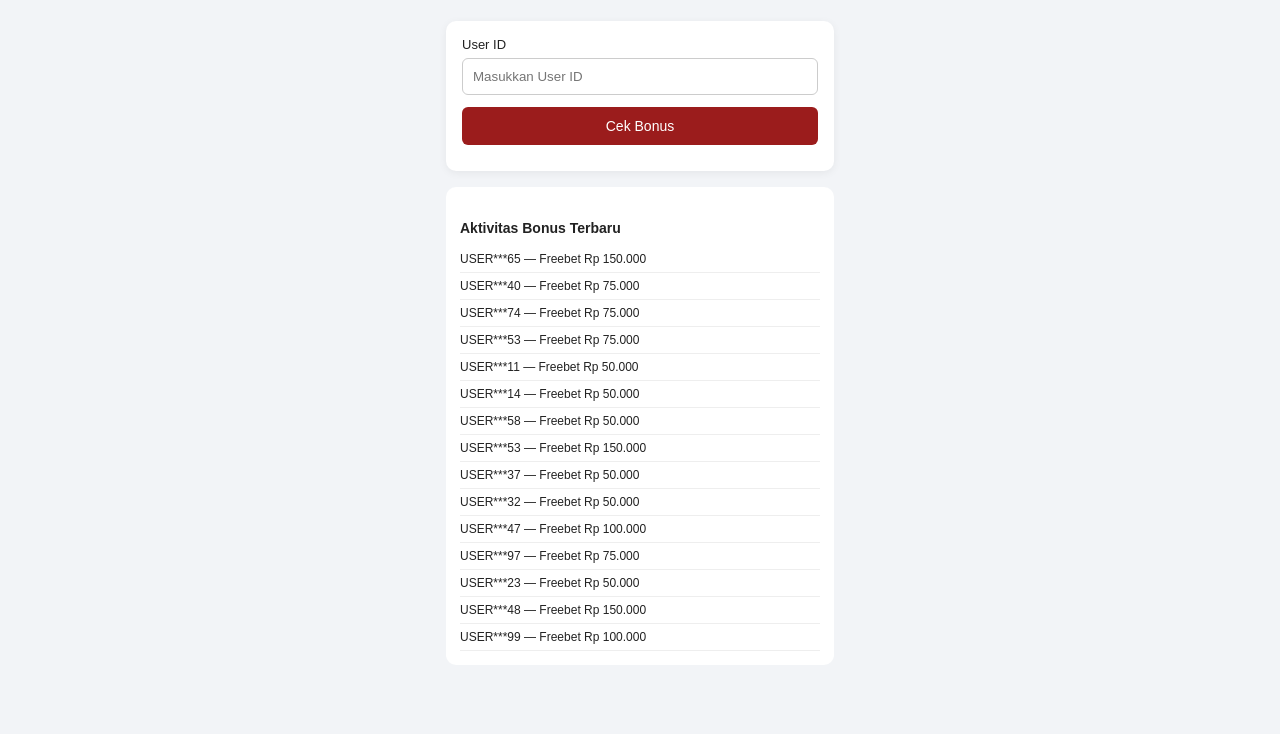
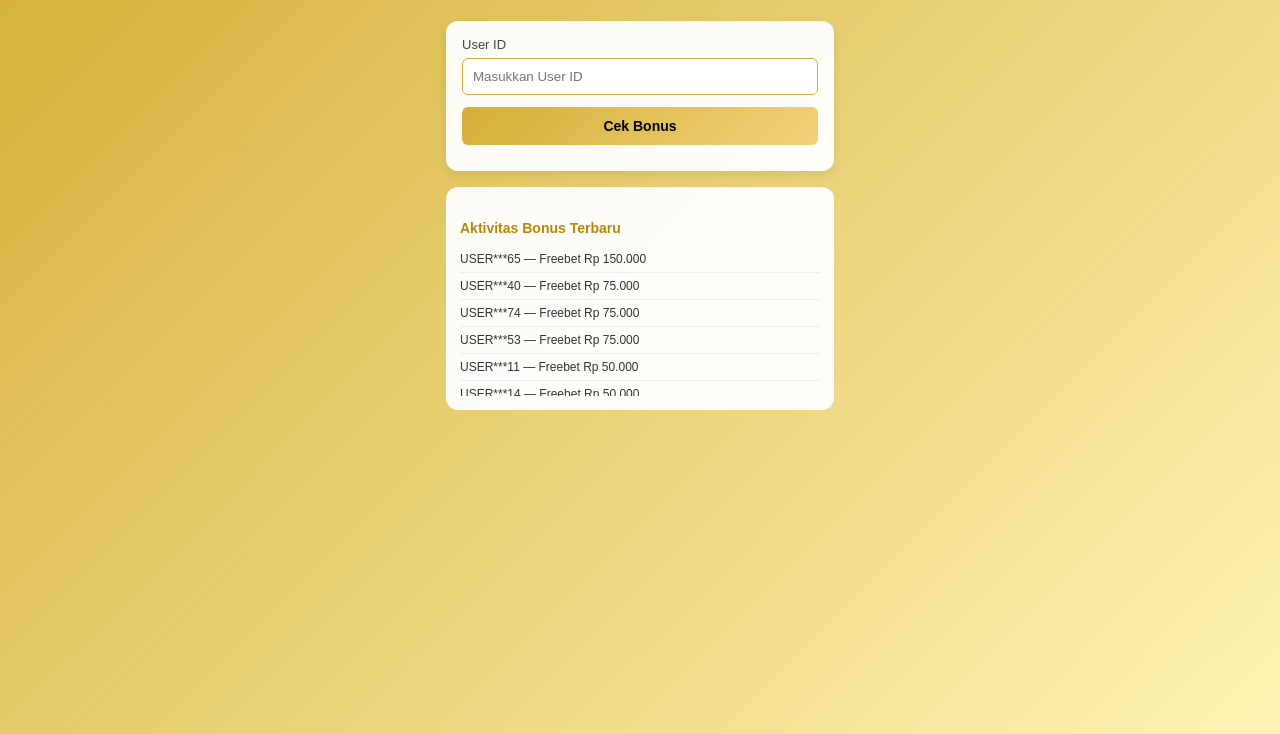
Before and after one commit to colombovercel-source/rinjani4d-freebet-, a plain HTML site: page index.html in a window 1280 px wide. Shown: the part 106-840 px from the top of the page. Drawn offline with Linux system fonts and the light colour scheme.

Commit message:
Update style.css

```diff
--- a/style.css
+++ b/style.css
@@ -5,8 +5,9 @@
 
 body {
   margin: 0;
-  background: #f2f4f7;
-  color: #222;
+  min-height: 100vh;
+  background: linear-gradient(135deg, #d4af37, #fff2b3);
+  color: #ffffff;
 }
 
 .app {
@@ -24,19 +25,21 @@ body {
   margin: 0;
   font-size: 22px;
   letter-spacing: 1px;
+  color: #ffffff;
 }
 
 .header p {
   margin-top: 6px;
   font-size: 13px;
-  color: #666;
+  color: #fff9d6;
 }
 
 .card {
-  background: #fff;
+  background: rgba(255, 255, 255, 0.95);
+  color: #333;
   padding: 16px;
-  border-radius: 10px;
-  box-shadow: 0 2px 8px rgba(0,0,0,0.06);
+  border-radius: 12px;
+  box-shadow: 0 4px 10px rgba(0,0,0,0.08);
   margin-bottom: 16px;
 }
 
@@ -44,13 +47,14 @@ label {
   font-size: 13px;
   margin-bottom: 6px;
   display: block;
+  color: #444;
 }
 
 input {
   width: 100%;
   padding: 10px;
   border-radius: 6px;
-  border: 1px solid #ccc;
+  border: 1px solid #d4af37;
   margin-bottom: 12px;
 }
 
@@ -59,14 +63,15 @@ button {
   padding: 11px;
   border: none;
   border-radius: 6px;
-  background: #9b1c1c;
-  color: #fff;
+  background: linear-gradient(135deg, #d4af37, #f1d27a);
+  color: #000;
   font-size: 14px;
+  font-weight: bold;
   cursor: pointer;
 }
 
 button:hover {
-  background: #7f1616;
+  opacity: 0.9;
 }
 
 #infoMessage {
@@ -81,29 +86,34 @@ button:hover {
 .bonus-amount {
   font-size: 18px;
   font-weight: bold;
+  color: #b8860b;
   margin: 10px 0;
 }
 
 .note {
   font-size: 12px;
-  color: #555;
+  color: #666;
 }
 
 .history {
-  background: #fff;
-  border-radius: 10px;
+  background: rgba(255,255,255,0.95);
+  color: #333;
+  border-radius: 12px;
   padding: 14px;
 }
 
 .history h4 {
   font-size: 14px;
   margin-bottom: 10px;
+  color: #b8860b;
 }
 
 .history ul {
   list-style: none;
   padding: 0;
   margin: 0;
+  max-height: 150px; /* ± 5 item */
+  overflow-y: auto;
 }
 
 .history li {
```
